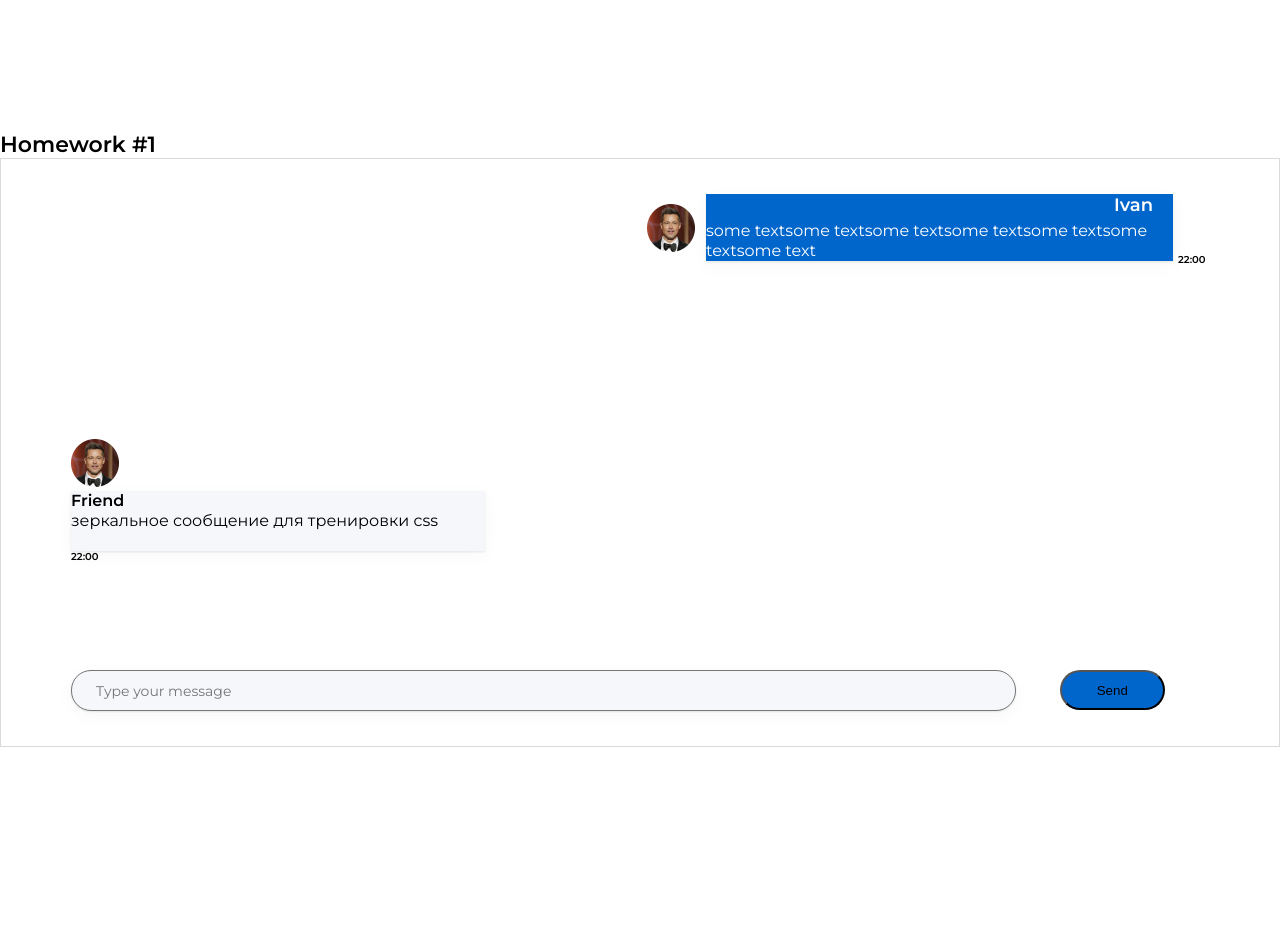
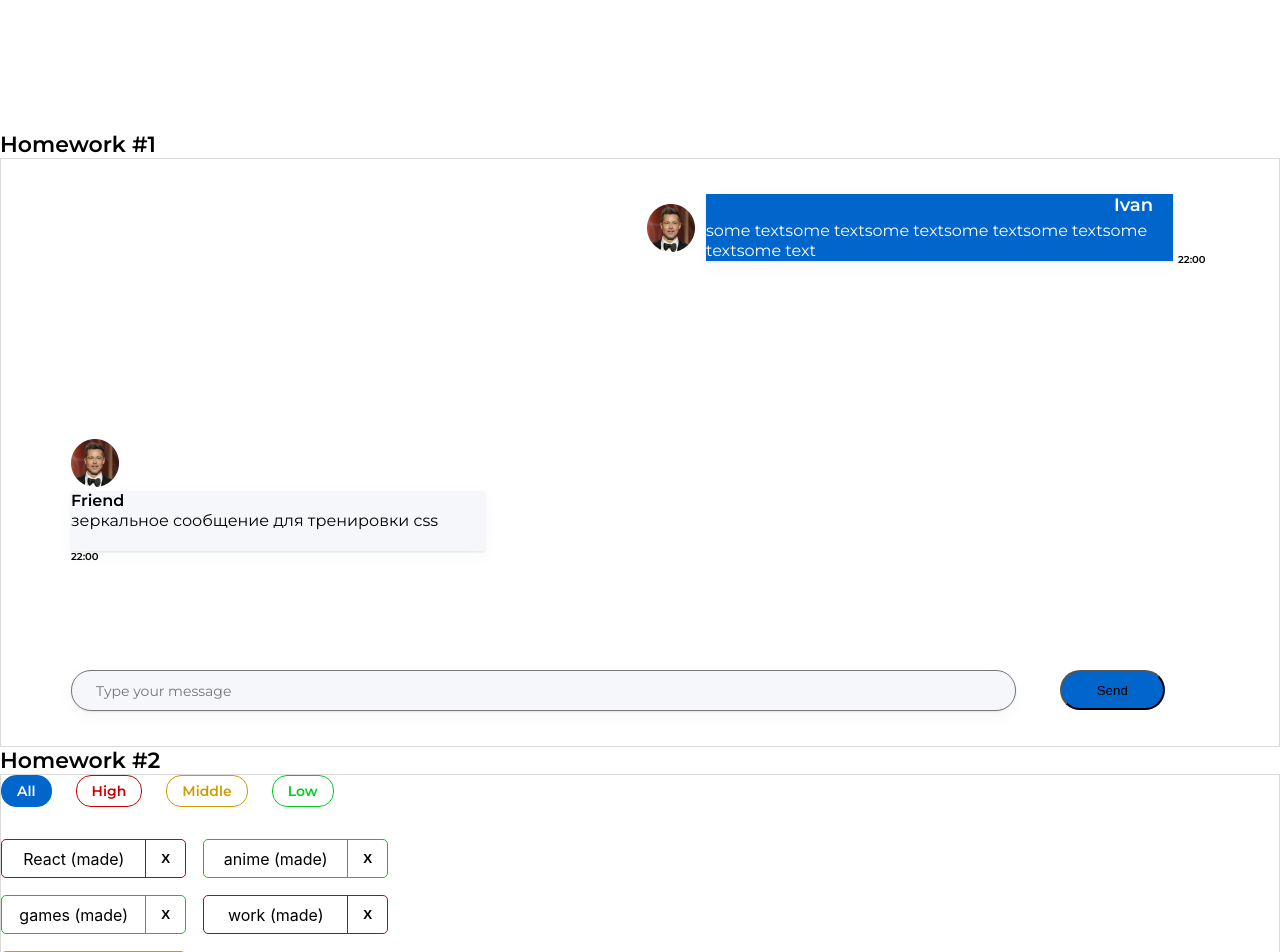
Before and after one commit to fireonex/Homework-02, a React (Create React App) app: page / in a window 1280 px wide. Shown: the top 952 px of the page. Before the commit the page ends 800 px from the top, so only its background shows below. Built offline with nearby package versions, Linux system fonts and the light colour scheme.

Commit message:
second commit

```diff
--- a/package.json
+++ b/package.json
@@ -1,6 +1,6 @@
 {
   "name": "hws2",
-  "homepage": "http://IgnatZakalinsky.github.io/hws2",
+  "homepage": "https://fireonex.github.io/Homework-02",
   "version": "0.1.0",
   "private": true,
   "dependencies": {
--- a/src/s1-main/App.tsx
+++ b/src/s1-main/App.tsx
@@ -1,13 +1,14 @@
 import React from 'react'
 import s from './App.module.css'
 import HW1 from '../s2-homeworks/hw01/HW1'
+import HW2 from "../s2-homeworks/hw02/HW2";
 
 function App() {
     return (
         <div className={s.App}>
             <HW1/>
             {/*раскомментировать по ходу выполнения*/}
-            {/*<HW2/>*/}
+            <HW2/>
             {/*<HW3/>*/}
             {/*<HW4/>*/}
 
--- a/src/s2-homeworks/hw02/HW2.tsx
+++ b/src/s2-homeworks/hw02/HW2.tsx
@@ -3,30 +3,31 @@ import Affairs from './affairs/Affairs'
 import s2 from '../../s1-main/App.module.css'
 
 /*
-* 1 - описать типы AffairPriorityType, AffairType
-* 2 - указать нужный тип для defaultAffairs
-* 3 - дописать типы и логику функции filterAffairs и проверить её тестами
-* 4 - выполнить пункт 3 для функции deleteAffair
-* 5 - указать нужный тип в useState с affairs
-* 6 - дописать тип и логику функции deleteAffairCallback
-* 7 - в файле Affairs.tsx дописать типизацию пропсов
-* 8 - в файле Affairs.tsx дописать логику функций setAll, setHigh, setMiddle, setLow
-* 9 - в файле Affair.tsx дописать типизацию пропсов
-* 10 - в файле Affair.tsx дописать функции deleteCallback и использовать
-* 11 - в файле Affair.tsx отобразить приходящие данные
+* 1 - описать типы AffairPriorityType, AffairType (made)
+* 2 - указать нужный тип для defaultAffairs (made)
+* 3 - дописать типы и логику функции filterAffairs и проверить её тестами (made)
+* 4 - выполнить пункт 3 для функции deleteAffair (made)
+* 5 - указать нужный тип в useState с affairs (made)
+* 6 - дописать тип и логику функции deleteAffairCallback (made)
+* 7 - в файле Affairs.tsx дописать типизацию пропсов (made)
+* 8 - в файле Affairs.tsx дописать логику функций setAll, setHigh, setMiddle, setLow (made)
+* 9 - в файле Affair.tsx дописать типизацию пропсов(made)
+* 10 - в файле Affair.tsx дописать функции deleteCallback и использовать (made)
+* 11 - в файле Affair.tsx отобразить приходящие данные (made)
 * */
 
 // types
-export type AffairPriorityType = any // need to fix any
+export type AffairPriorityType = 'low' | 'middle' | 'high' // (made)need to fix any
+
 export type AffairType = {
-    _id: any // need to fix any
-    name: any // need to fix any
+    _id: number // need to fix any (made)
+    name: string // need to fix any (made)
     priority: AffairPriorityType
 }
 export type FilterType = 'all' | AffairPriorityType
 
 // constants
-const defaultAffairs: any = [ // need to fix any
+const defaultAffairs: Array<AffairType> = [ // need to fix any (made)
     {_id: 1, name: 'React', priority: 'high'}, // студенты могут изменить содержимое name и количество элементов в массиве, ...priority не менять!
     {_id: 2, name: 'anime', priority: 'low'},
     {_id: 3, name: 'games', priority: 'low'},
@@ -35,23 +36,33 @@ const defaultAffairs: any = [ // need to fix any
 ]
 
 // pure helper functions
-export const filterAffairs = (affairs: any, filter: any): any => { // need to fix any
+export const filterAffairs = (affairs: AffairType[], filter: FilterType): AffairType[] => { // need to fix any (made)
+    if (filter === 'all') {
+        return affairs
+    } else {
+        return affairs.filter(el => el.priority === filter)
+    }
+
+    // need to fix (made)
+}
+
+export const deleteAffair = (affairs: AffairType[], _id: number): AffairType[] => { // need to fix any (made)
+
+    return affairs.filter(el => el._id !== _id)
+
+    // need to fix (made)
+}
 
 
-    return affairs // need to fix
-}
-export const deleteAffair = (affairs: any, _id: any): any => { // need to fix any
-
-    return affairs // need to fix
-}
-
 function HW2() {
-    const [affairs, setAffairs] = useState<any>(defaultAffairs) // need to fix any
+    const [affairs, setAffairs] = useState<AffairType[]>(defaultAffairs) // need to fix any (made)
     const [filter, setFilter] = useState<FilterType>('all')
 
     const filteredAffairs = filterAffairs(affairs, filter)
-    const deleteAffairCallback = (_id: any) => { // need to fix any
-        // need to fix
+
+    const deleteAffairCallback = (_id: number) => { // need to fix any (made)
+        setAffairs(affairs.filter(el => el._id !== _id))
+        // need to fix (made)
     }
 
     return (
--- a/src/s2-homeworks/hw02/affairs/Affairs.tsx
+++ b/src/s2-homeworks/hw02/affairs/Affairs.tsx
@@ -4,24 +4,28 @@ import {AffairType, FilterType} from '../HW2'
 import s from './Affairs.module.css'
 
 type AffairsPropsType = {
-    data: any // need to fix any
-    setFilter: any
-    deleteAffairCallback: any
+    data: AffairType[] // need to fix any (made)
+    setFilter: (filter: FilterType) => void
+    deleteAffairCallback: (_id: number) => void
     filter: FilterType
 }
 
 function Affairs(props: AffairsPropsType) {
     const setAll = () => {
-        // need to fix
+        props.setFilter('all')
+        // need to fix (made)
     }
     const setHigh = () => {
-        // need to fix
+        props.setFilter('high')
+        // need to fix (made)
     }
     const setMiddle = () => {
-        // need to fix
+        props.setFilter('middle')
+        // need to fix (made)
     }
     const setLow = () => {
-        // need to fix
+        props.setFilter('low')
+        // need to fix (made)
     }
 
     const cnAll = s.button + ' ' + s.all + (props.filter === 'all' ? ' ' + s.active : '')
--- a/src/s2-homeworks/hw02/affairs/affair/Affair.tsx
+++ b/src/s2-homeworks/hw02/affairs/affair/Affair.tsx
@@ -1,17 +1,17 @@
 import React from 'react'
-import { AffairType } from '../../HW2'
+import {AffairType} from '../../HW2'
 import s from './Affair.module.css'
 import s2 from '../Affairs.module.css'
 
 type AffairPropsType = {
     // key не нужно типизировать
     affair: AffairType
-    deleteAffairCallback: any // need to fix any
+    deleteAffairCallback: (_id: number) => void // need to fix any(made)
 }
 
 function Affair(props: AffairPropsType) {
     const deleteCallback = () => {
-        // need to fix
+        props.deleteAffairCallback(props.affair._id) //(made)
     }
 
     const nameClass = s.name + ' ' + s2[props.affair.priority]
@@ -25,7 +25,7 @@ function Affair(props: AffairPropsType) {
         >
             <div id={'hw2-name-' + props.affair._id} className={nameClass}>
                 {/*создаёт студент*/}
-
+                {props.affair.name} (made)
                 {/**/}
             </div>
             <div id={'hw2-priority-' + props.affair._id} hidden>
@@ -35,7 +35,8 @@ function Affair(props: AffairPropsType) {
             <button
                 id={'hw2-button-delete-' + props.affair._id}
                 className={buttonClass}
-                // need to fix
+                onClick={deleteCallback}
+                // need to fix (made)
 
             >
                 {/*текст кнопки могут изменить студенты*/}
```
